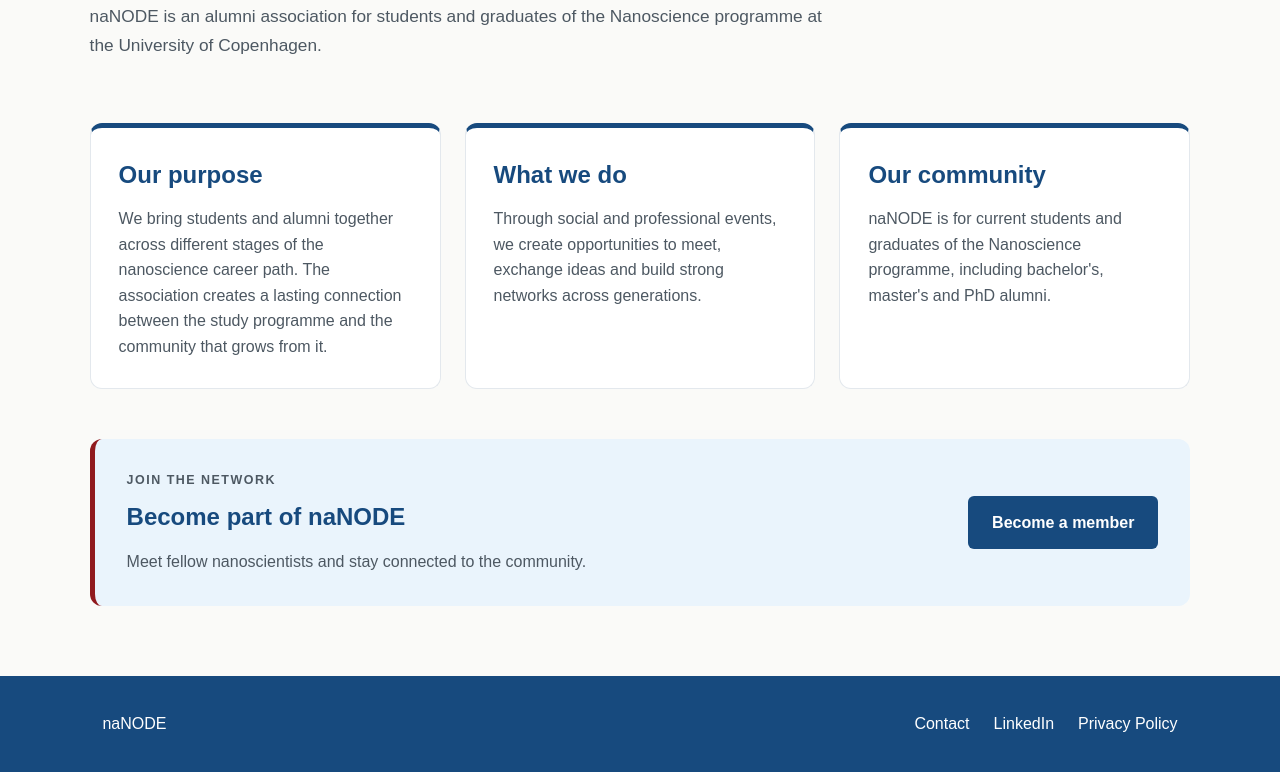
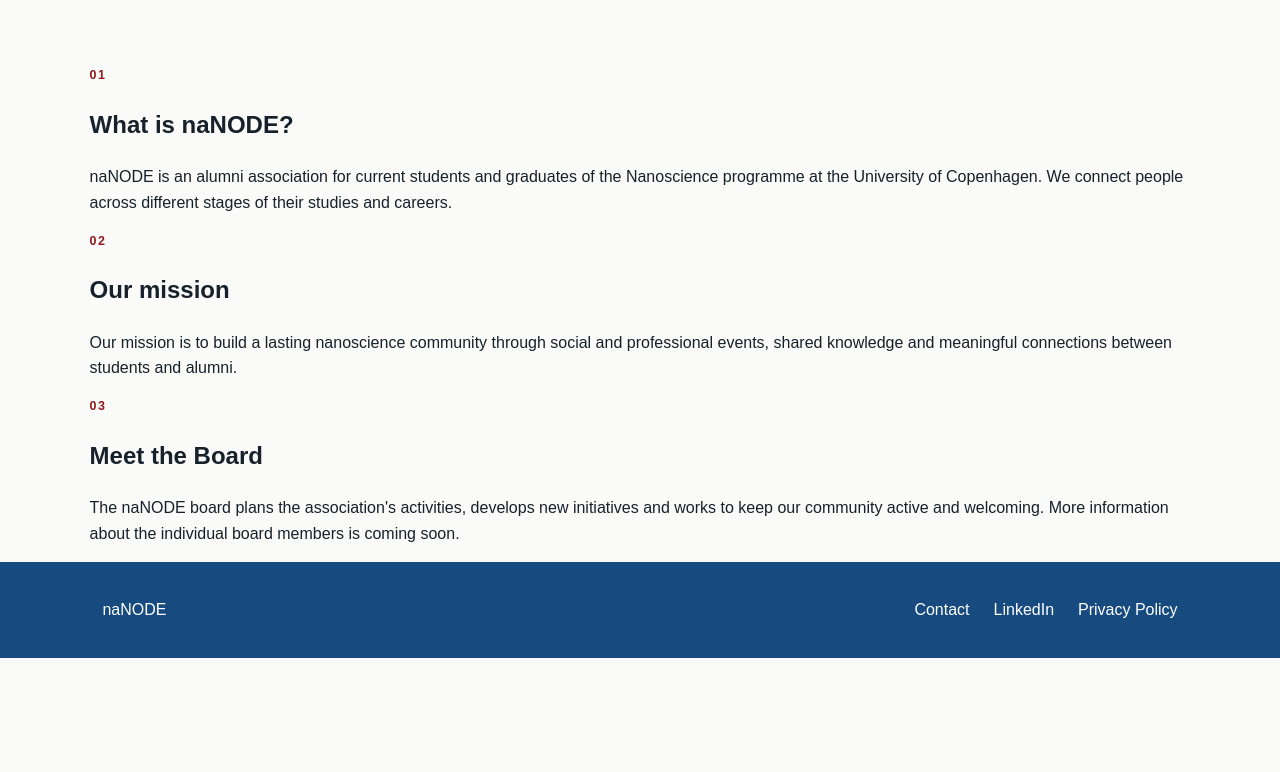
Before and after one commit to CatrineTrudslev/Nanode-website, a plain HTML site: page about.html in a window 1280 px wide. Shown: the part 331-1103 px from the top of the page. After the commit the page ends 989 px from the top, so only its background shows below. Drawn offline with Linux system fonts and the light colour scheme.

Commit message:
Restructure About Us content

```diff
--- a/about.html
+++ b/about.html
@@ -3,7 +3,7 @@
 <head>
   <meta charset="UTF-8">
   <meta name="viewport" content="width=device-width, initial-scale=1.0">
-  <meta name="description" content="Learn about naNODE, the alumni association for Nanoscience students and graduates from the University of Copenhagen.">
+  <meta name="description" content="Learn about naNODE, our mission and the board behind the alumni association.">
   <title>About Us | naNODE</title>
   <link rel="stylesheet" href="style.css">
 </head>
@@ -28,48 +28,50 @@
 
   <main>
     <section class="page-intro">
-      <p class="section-label">ABOUT NANODE</p>
-      <h1>Connecting Copenhagen's nanoscience community</h1>
+      <p class="section-label">ABOUT US</p>
+      <h1>About naNODE</h1>
       <p>
-        naNODE is an alumni association for students and graduates of the
-        Nanoscience programme at the University of Copenhagen.
+        Learn more about our association, what we want to achieve and the
+        people working behind the scenes.
       </p>
     </section>
 
-    <section class="about-grid" aria-label="About naNODE">
-      <article class="content-card">
-        <h2>Our purpose</h2>
+    <section class="about-sections" aria-label="About naNODE">
+      <article class="about-section">
+        <p class="section-label">01</p>
+        <div>
+          <h2>What is naNODE?</h2>
           <p>
-          We bring students and alumni together across different stages of the
-          nanoscience career path. The association creates a lasting connection
-          between the study programme and the community that grows from it.
+            naNODE is an alumni association for current students and graduates
+            of the Nanoscience programme at the University of Copenhagen. We
+            connect people across different stages of their studies and careers.
           </p>
+        </div>
       </article>
 
-      <article class="content-card">
-        <h2>What we do</h2>
+      <article class="about-section">
+        <p class="section-label">02</p>
+        <div>
+          <h2>Our mission</h2>
           <p>
-          Through social and professional events, we create opportunities to
-          meet, exchange ideas and build strong networks across generations.
+            Our mission is to build a lasting nanoscience community through
+            social and professional events, shared knowledge and meaningful
+            connections between students and alumni.
           </p>
+        </div>
       </article>
 
-      <article class="content-card">
-        <h2>Our community</h2>
+      <article class="about-section">
+        <p class="section-label">03</p>
+        <div>
+          <h2>Meet the Board</h2>
           <p>
-          naNODE is for current students and graduates of the Nanoscience
-          programme, including bachelor's, master's and PhD alumni.
+            The naNODE board plans the association's activities, develops new
+            initiatives and works to keep our community active and welcoming.
+            More information about the individual board members is coming soon.
           </p>
+        </div>
       </article>
-    </section>
-
-    <section class="page-callout">
-      <div>
-        <p class="section-label">JOIN THE NETWORK</p>
-        <h2>Become part of naNODE</h2>
-        <p>Meet fellow nanoscientists and stay connected to the community.</p>
-      </div>
-      <a href="membership.html" class="primary-button">Become a member</a>
     </section>
   </main>
 
```
Lines whose indentation alone changed are shown as unchanged.
